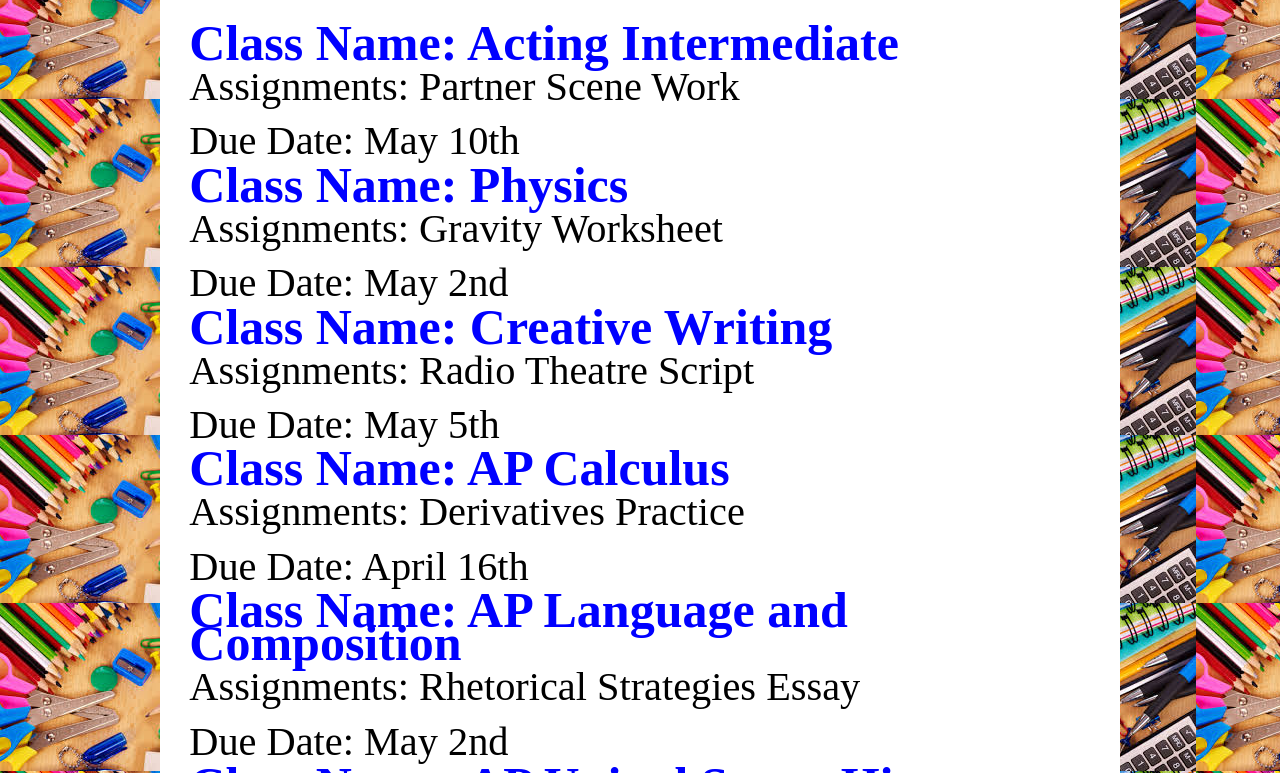
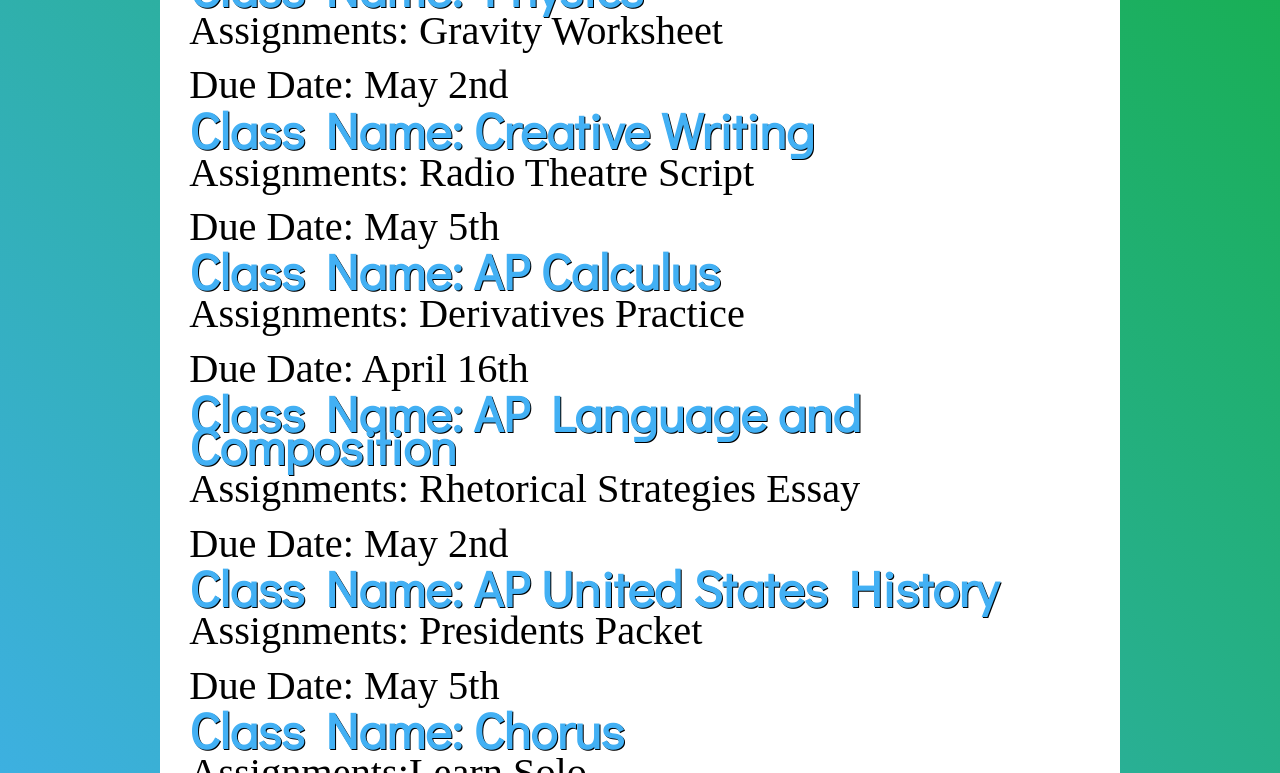
Before and after one commit to selahw524/final, a plain HTML site: page selahassignments.html in a window 1280 px wide. Shown: the part 741-1514 px from the top of the page. Drawn offline with Linux system fonts and the light colour scheme; a script that the page names is missing; files whose address does not match are found by name; a web font is replaced by a local one.

Commit message:
Update selahassignments.html

```diff
--- a/selahassignments.html
+++ b/selahassignments.html
@@ -9,7 +9,7 @@
 		<title>studenthub</title>
 		<meta charset="utf-8" />
 		<meta name="viewport" content="width=device-width, initial-scale=1, user-scalable=no" />
-		<link rel="stylesheet" href="main.css" />
+		<link rel="stylesheet" href="main2.css" />
          <link href="https://fonts.googleapis.com/css?family=Baloo+Bhaijaan|Didact+Gothic|Kalam|Pacifico" rel="stylesheet">
 	</head>
 	<body class="is-preload homepage">
```
